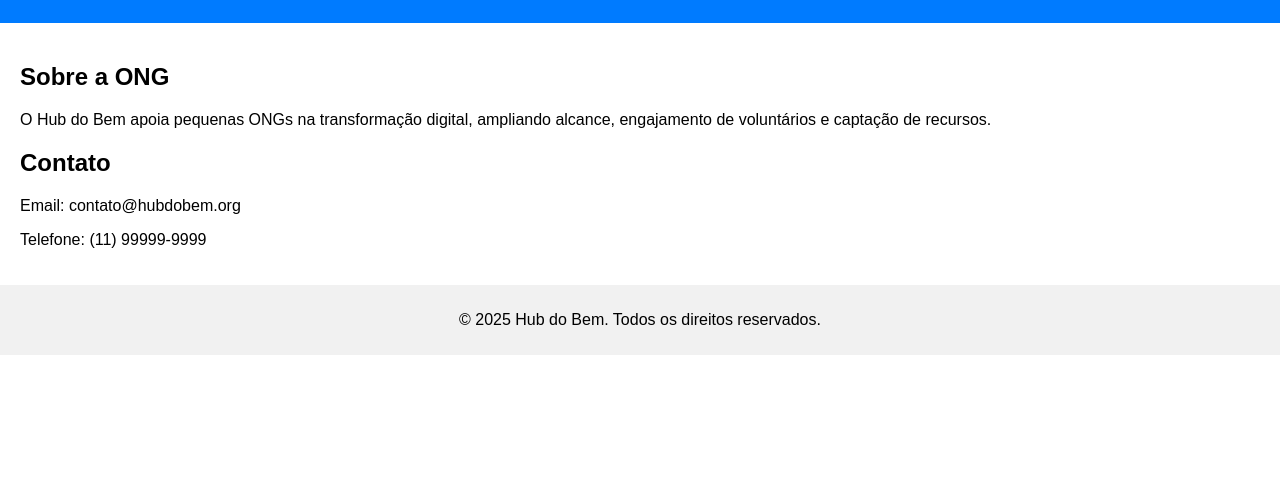
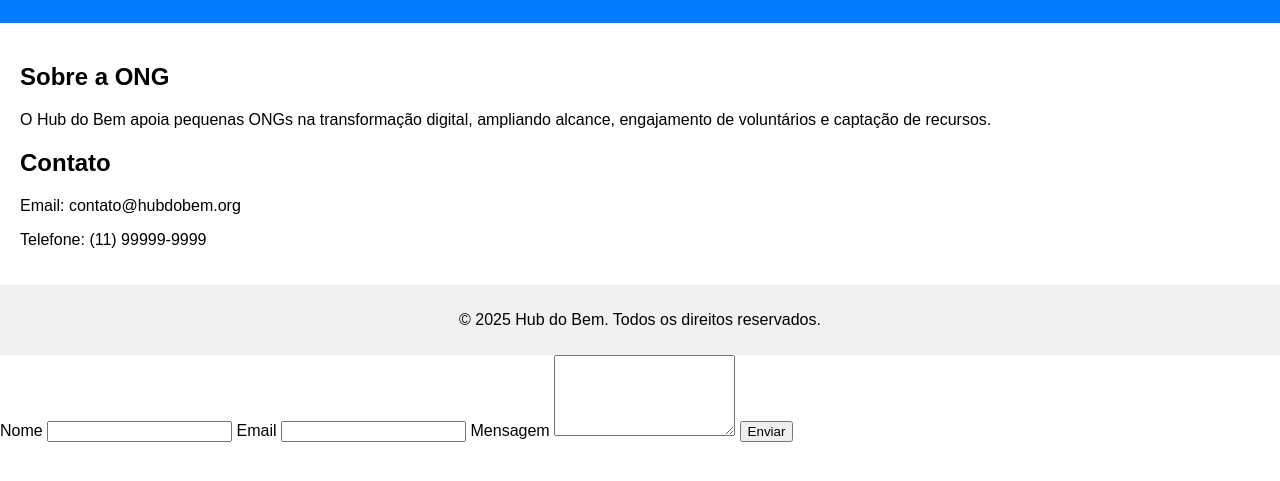
Before and after one commit to josuefrancisdev/HubDoBem, a plain HTML site: page index.html in a window 1280 px wide. Shown: the part 129-610 px from the top of the page. Drawn offline with Linux system fonts and the light colour scheme.

Commit message:
Update index.html

```diff
--- a/index.html
+++ b/index.html
@@ -37,3 +37,15 @@
     </footer>
 </body>
 </html>
+<form>
+  <label for="nome">Nome</label>
+  <input type="text" id="nome" name="nome" required>
+
+  <label for="email">Email</label>
+  <input type="email" id="email" name="email" required>
+
+  <label for="mensagem">Mensagem</label>
+  <textarea id="mensagem" name="mensagem" rows="5" required></textarea>
+
+  <button type="submit">Enviar</button>
+</form>
```
